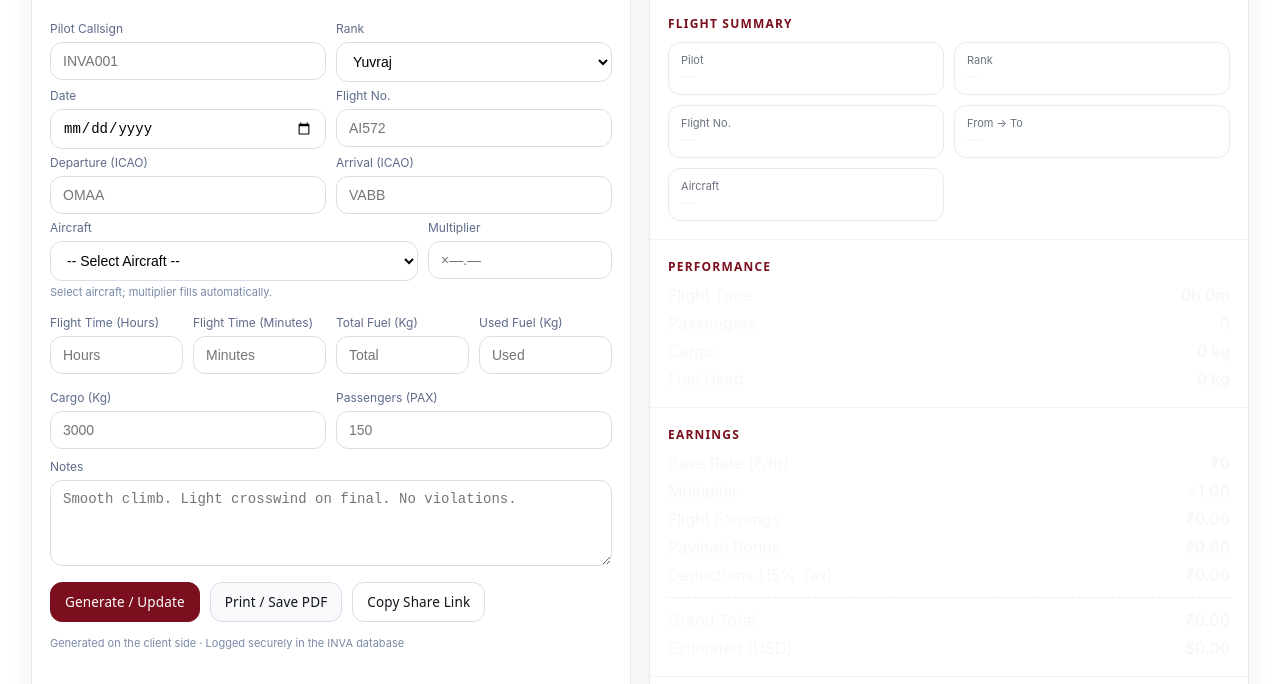
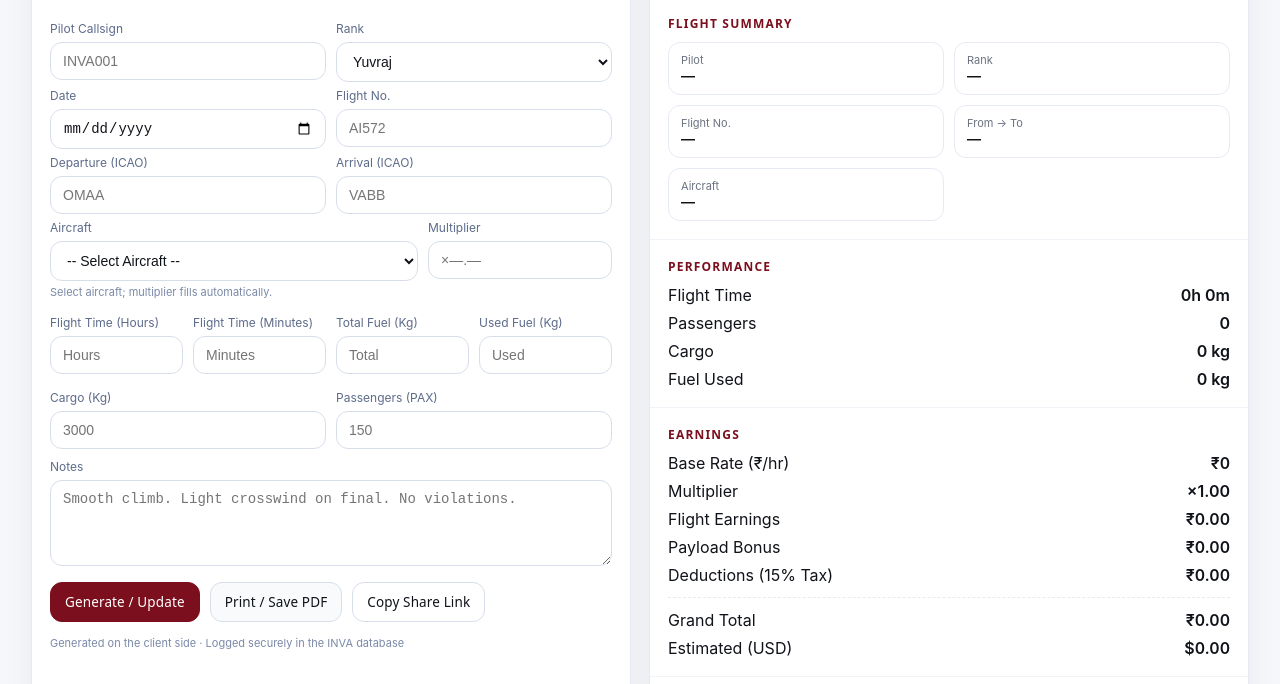
Before and after one commit to jonathanreexes/INVA-CM-LOGGER, a plain HTML site: page index.html in a window 1280 px wide. Shown: the part 116-800 px from the top of the page. Drawn offline with Linux system fonts and the dark colour scheme; a web font is replaced by a local one.

Commit message:
Removed dark mode override and fixed light theme colors

```diff
--- a/index.html
+++ b/index.html
@@ -11,20 +11,6 @@
   /* ---- Stop automatic dark-mode color shifting (fixes blue text) ---- */
 :root { color-scheme: light; }
 html { -webkit-text-size-adjust: 100%; }
-
-/* Explicit dark theme (optional) */
-@media (prefers-color-scheme: dark) {
-  html, body { background:#0b0f14; color:#f5f7fb; }
-  .panel { background:#12161c; border-color:#2a2f3a; }
-  .ph, .r-head { background: var(--maroon); color:#fff; }
-  label, .k { color:#cbd5e1; }
-  .section { border-bottom-color:#1f2430; }
-  .line { border-top-color:#2a2f3a; }
-  .kv { border-color:#2a2f3a; }
-  .note { background:#0f131a; border-color:#2a2f3a; color:#d2d8e6; }
-  .money, .v, .pair, .hint { color:#f5f7fb; }
-  a { color:#f5f7fb; }
-}
 
 /* ---- Mobile optimization (≤ 640px) ---- */
 @media (max-width: 640px) {
@@ -163,29 +149,6 @@ a { color: inherit; }
   .summary h2{margin:0;color:#7b0f1d;font-family:"Zen Dots", system-ui, sans-serif}
   .summary small{color:#ffcb83;font-family:"Zen Dots", system-ui, sans-serif}
 
-  /* Force light mode styling */
-html, body {
-  background-color: #ffffff !important;
-  color: #000000 !important;
-  color-scheme: only light;
-}
-
-@media (prefers-color-scheme: dark) {
-  html, body {
-    background-color: #ffffff !important;
-    color: #000000 !important;
-  }
-
-  input, select, textarea {
-    background-color: #ffffff !important;
-    color: #000000 !important;
-  }
-
-  .panel, .section, .wrap {
-    background-color: #ffffff !important;
-    color: #000000 !important;
-  }
-}
 
 </style>
 </head>
```
